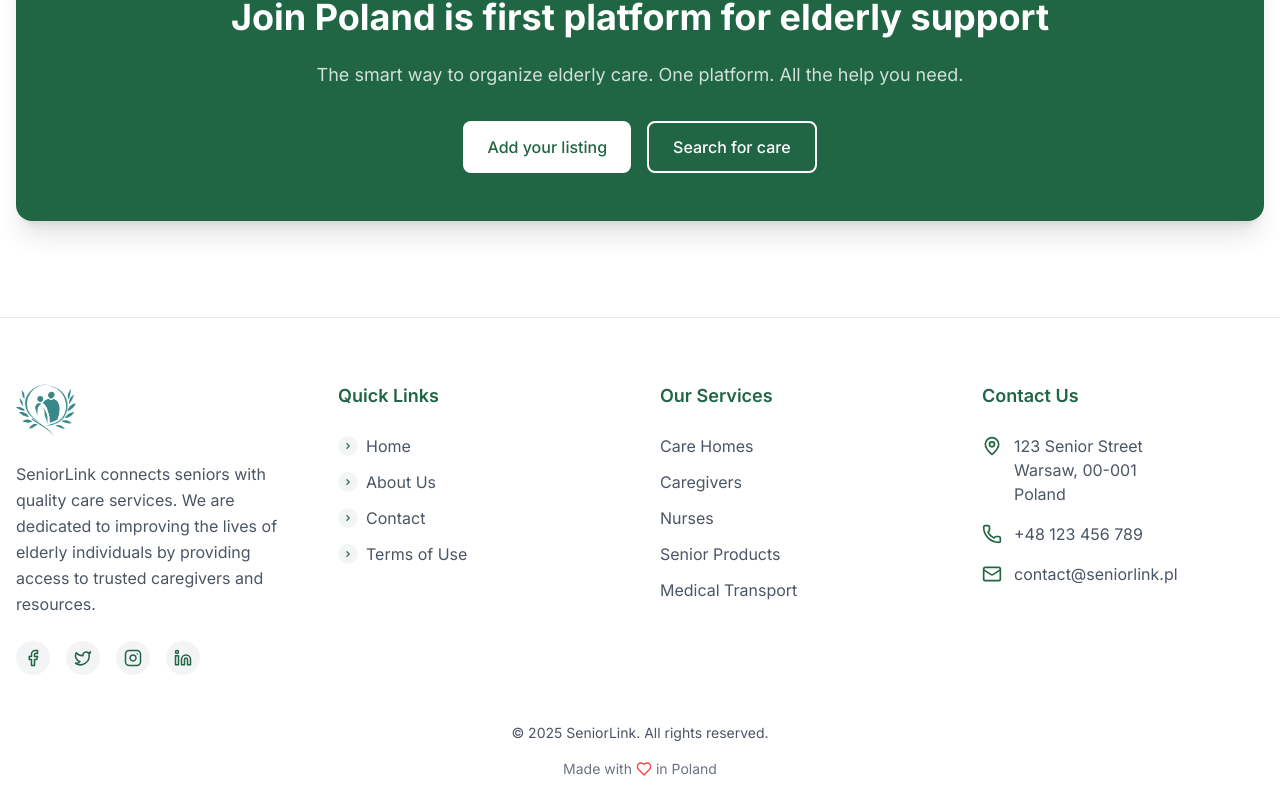
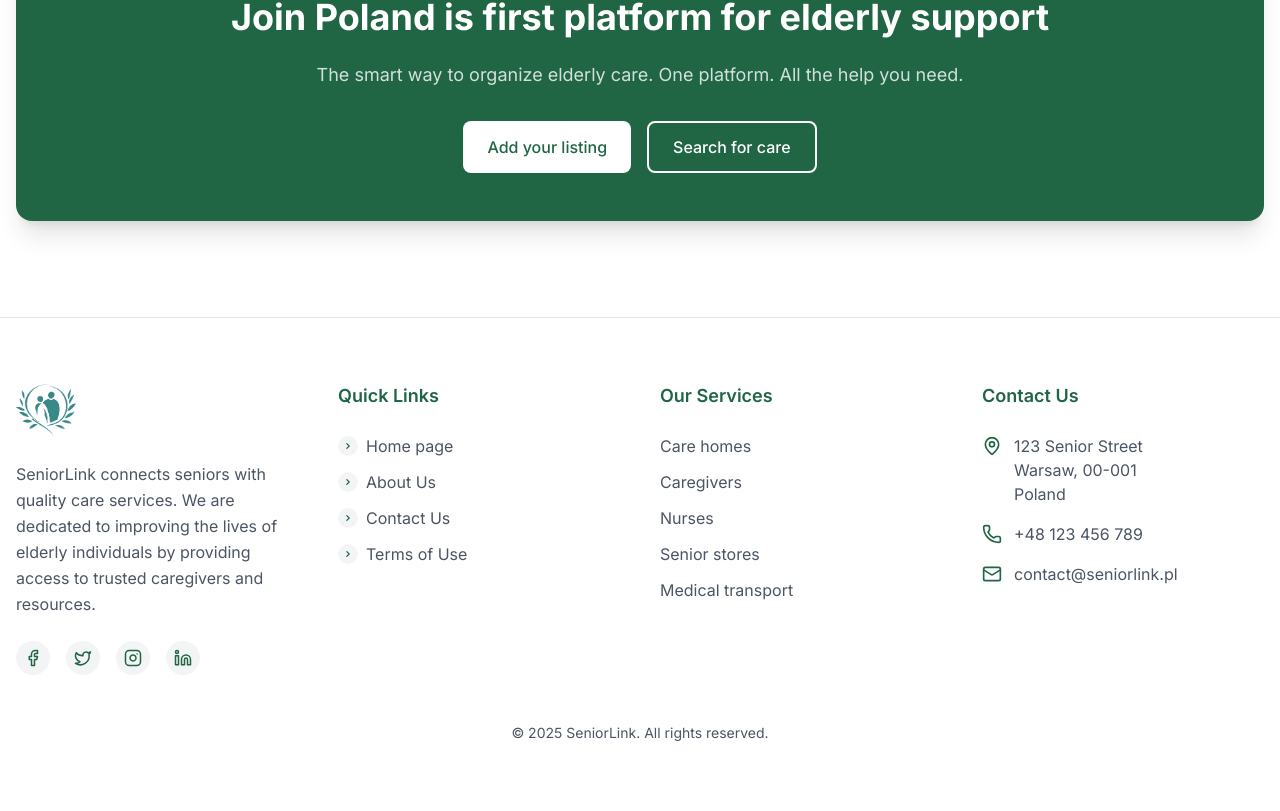
Before and after one commit to dev-knight0227/Senior-link, a Next.js app: page /about-us in a window 1280 px wide. Shown: the part 3188-3999 px from the top of the page. After the commit the page ends 3963 px from the top, so only its background shows below. Built offline with nearby package versions, Linux system fonts and the light colour scheme.

Commit message:
modified language of footer

```diff
--- a/messages/en.json
+++ b/messages/en.json
@@ -37,12 +37,16 @@
   "carehomesTitle": "Care homes",
   "caregiversTitle": "Caregivers",
   "nursesTitle": "Nurses",
-  "seniorstorsTitle": "Senior product stores",
+  "seniorstoresTitle": "Senior stores",
   "transportTitle": "Medical transport",
   "institutionsTitle": "Social institutions",
   "learnmoreTitle": "Learn More",
   "bannerTitle": "Join Poland is first platform for elderly support",
   "bannerContent": "The smart way to organize elderly care. One platform. All the help you need.",
   "addlistingTitle": "Add your listing",
-  "searchcareTitle": "Search for care"
+  "searchcareTitle": "Search for care",
+  "footerContent": "SeniorLink connects seniors with quality care services. We are dedicated to improving the lives of elderly individuals by providing access to trusted caregivers and resources.",
+  "quicklinksTitle": "Quick Links",
+  "ourservicesTitle": "Our Services",
+  "copyContent": "All rights reserved."
 }
--- a/messages/pl.json
+++ b/messages/pl.json
@@ -37,12 +37,16 @@
   "carehomesTitle": "Domy opieki",
   "caregiversTitle": "Opiekunowie",
   "nursesTitle": "Pielęgniarki",
-  "seniorstorsTitle": "Sklepy senioralne",
+  "seniorstoresTitle": "Sklepy senioralne",
   "transportTitle": "Transport medyczny",
   "institutionsTitle": "Instytucje społeczne",
   "learnmoreTitle": "Dowiedz się więcej",
   "bannerTitle": "Dołącz do pierwszej w Polsce platformy wspierającej seniorów",
   "bannerContent": "Inteligentny sposób na organizację opieki nad seniorami. Jedna platforma. Cała potrzebna pomoc.",
   "addlistingTitle": "Dodaj swoje ogłoszenie",
-  "searchcareTitle": "Szukaj opieki"
+  "searchcareTitle": "Szukaj opieki",
+  "footerContent": "SeniorLink łączy seniorów z wysokiej jakości usługami opiekuńczymi. Naszym celem jest poprawa jakości życia osób starszych poprzez zapewnienie dostępu do zaufanych opiekunów i zasobów.",
+  "quicklinksTitle": "Szybkie linki",
+  "ourservicesTitle": "Nasze usługi",
+  "copyContent": "Wszelkie prawa zastrzeżone."
 }
--- a/src/components/aboutUsSection/AboutUs.jsx
+++ b/src/components/aboutUsSection/AboutUs.jsx
@@ -21,7 +21,7 @@ const AboutUs = () => {
 
   const services = [
     [messages['carehomesTitle'], messages['caregiversTitle'], messages['nursesTitle']],
-    [messages['carehomesTitle'], messages['transportTitle'], messages['institutionsTitle']],
+    [messages['seniorstoresTitle'], messages['transportTitle'], messages['institutionsTitle']],
   ];
 
   return (
--- a/src/components/footer/Footer.jsx
+++ b/src/components/footer/Footer.jsx
@@ -4,10 +4,13 @@ import Logo from "../header/logo/Logo";
 import { Facebook, Instagram, Linkedin, Twitter, Mail, Phone, MapPin, Heart } from 'lucide-react';
 import Link from "next/link";
 import { motion } from "framer-motion";
+import { useLang } from "@/contexts/LangContext";
+
 
 const currentYear = new Date().getFullYear();
 
 const Footer = () => {
+  const {messages} = useLang();
   const footerAnimation = {
     hidden: { opacity: 0, y: 50 },
     visible: {
@@ -42,7 +45,7 @@ const Footer = () => {
           <motion.div variants={itemAnimation} className="space-y-6">
             <Logo />
             <p className="text-gray-600 dark:text-gray-300 leading-relaxed">
-              SeniorLink connects seniors with quality care services. We are dedicated to improving the lives of elderly individuals by providing access to trusted caregivers and resources.
+              {messages['footerContent']}
             </p>
             <div className="flex space-x-4">
               <Link href="" className="bg-gray-100 dark:bg-gray-800 p-2 rounded-full text-[#206645] dark:text-green-400 hover:bg-[#206645] hover:text-white dark:hover:bg-green-400 dark:hover:text-gray-900 transition-colors duration-300">
@@ -67,7 +70,7 @@ const Footer = () => {
           {/* Quick Links */}
           <motion.div variants={itemAnimation} className="space-y-6">
             <h3 className="text-lg font-semibold text-[#206645] dark:text-green-400">
-              Quick Links
+              {messages['quicklinksTitle']}
             </h3>
             <ul className="space-y-3">
               <li>
@@ -77,7 +80,7 @@ const Footer = () => {
                       <path fillRule="evenodd" d="M7.293 14.707a1 1 0 010-1.414L10.586 10 7.293 6.707a1 1 0 011.414-1.414l4 4a1 1 0 010 1.414l-4 4a1 1 0 01-1.414 0z" clipRule="evenodd" />
                     </svg>
                   </span>
-                  Home
+                  {messages["homeTitle"]}
                 </Link>
               </li>
               <li>
@@ -87,7 +90,7 @@ const Footer = () => {
                       <path fillRule="evenodd" d="M7.293 14.707a1 1 0 010-1.414L10.586 10 7.293 6.707a1 1 0 011.414-1.414l4 4a1 1 0 010 1.414l-4 4a1 1 0 01-1.414 0z" clipRule="evenodd" />
                     </svg>
                   </span>
-                  About Us
+                  {messages['aboutusTitle']}
                 </Link>
               </li>
               <li>
@@ -97,7 +100,7 @@ const Footer = () => {
                       <path fillRule="evenodd" d="M7.293 14.707a1 1 0 010-1.414L10.586 10 7.293 6.707a1 1 0 011.414-1.414l4 4a1 1 0 010 1.414l-4 4a1 1 0 01-1.414 0z" clipRule="evenodd" />
                     </svg>
                   </span>
-                  Contact
+                  {messages['contactusTitle']}
                 </Link>
               </li>
               <li>
@@ -107,7 +110,7 @@ const Footer = () => {
                       <path fillRule="evenodd" d="M7.293 14.707a1 1 0 010-1.414L10.586 10 7.293 6.707a1 1 0 011.414-1.414l4 4a1 1 0 010 1.414l-4 4a1 1 0 01-1.414 0z" clipRule="evenodd" />
                     </svg>
                   </span>
-                  Terms of Use
+                  {messages['termsofuseTitle']}
                 </Link>
               </li>
             </ul>
@@ -116,32 +119,32 @@ const Footer = () => {
           {/* Services */}
           <motion.div variants={itemAnimation} className="space-y-6">
             <h3 className="text-lg font-semibold text-[#206645] dark:text-green-400">
-              Our Services
+              {messages['ourservicesTitle']}
             </h3>
             <ul className="space-y-3">
               <li>
                 <div className="text-gray-600 dark:text-gray-300 hover:text-[#206645] dark:hover:text-green-400 transition-colors duration-300">
-                  Care Homes
+                  {messages['carehomesTitle']}
                 </div>
               </li>
               <li>
                 <div className="text-gray-600 dark:text-gray-300 hover:text-[#206645] dark:hover:text-green-400 transition-colors duration-300">
-                  Caregivers
+                  {messages['caregiversTitle']}
                 </div>
               </li>
               <li>
                 <div className="text-gray-600 dark:text-gray-300 hover:text-[#206645] dark:hover:text-green-400 transition-colors duration-300">
-                  Nurses
+                  {messages['nursesTitle']}
                 </div>
               </li>
               <li>
                 <div className="text-gray-600 dark:text-gray-300 hover:text-[#206645] dark:hover:text-green-400 transition-colors duration-300">
-                  Senior Products
+                  {messages['seniorstoresTitle']}
                 </div>
               </li>
               <li>
                 <div className="text-gray-600 dark:text-gray-300 hover:text-[#206645] dark:hover:text-green-400 transition-colors duration-300">
-                  Medical Transport
+                  {messages['transportTitle']}
                 </div>
               </li>
             </ul>
@@ -150,7 +153,7 @@ const Footer = () => {
           {/* Contact Info */}
           <motion.div variants={itemAnimation} className="space-y-6">
             <h3 className="text-lg font-semibold text-[#206645] dark:text-green-400">
-              Contact Us
+              {messages['contactusTitle']}
             </h3>
             <ul className="space-y-4">
               <li className="flex items-start">
@@ -185,13 +188,8 @@ const Footer = () => {
           className="mt-12 text-center"
         >
           <p className="text-gray-600 dark:text-gray-400 text-sm">
-            © {currentYear} SeniorLink. All rights reserved.
+            © {currentYear} SeniorLink. {messages["copyContent"]}
           </p>
-          <div className="flex justify-center items-center mt-4 text-sm text-gray-500 dark:text-gray-500">
-            <span>Made with</span>
-            <Heart className="h-4 w-4 mx-1 text-red-500" />
-            <span>in Poland</span>
-          </div>
         </motion.div>
       </div>
     </footer>
```
